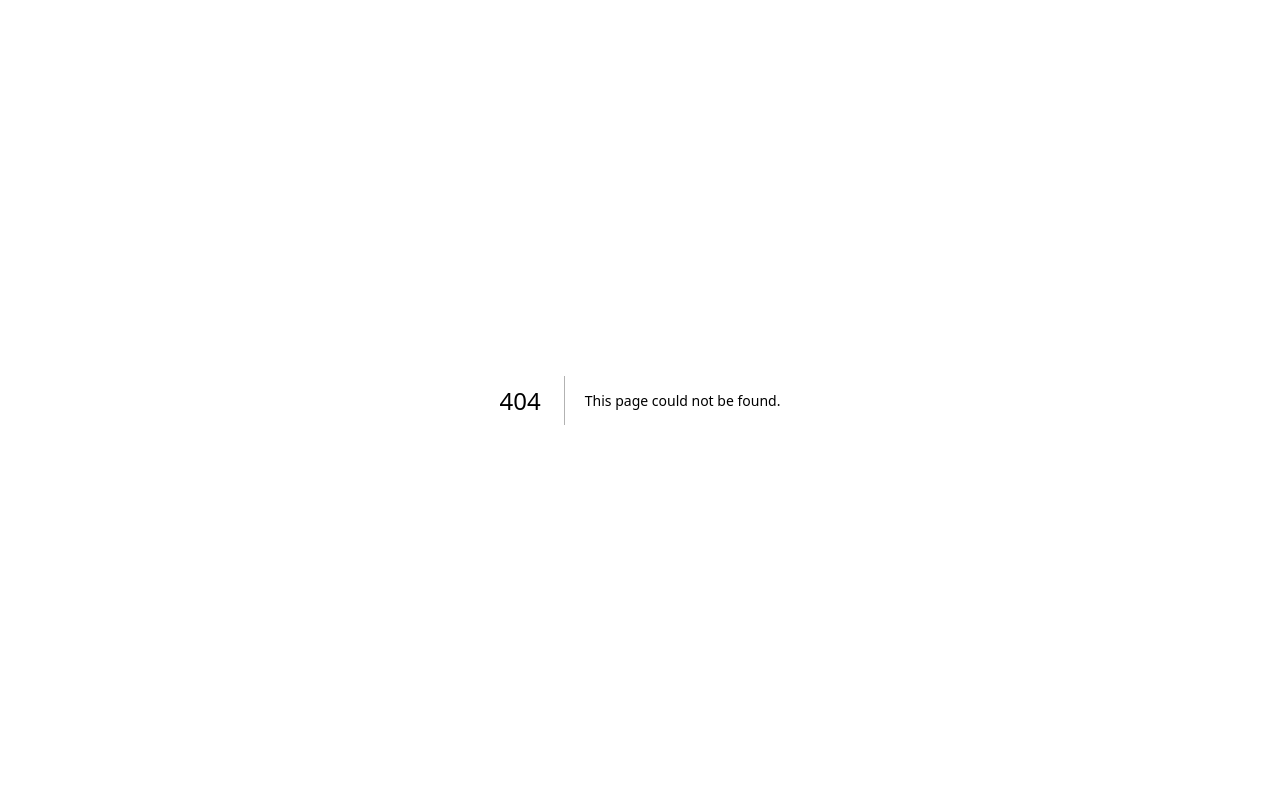
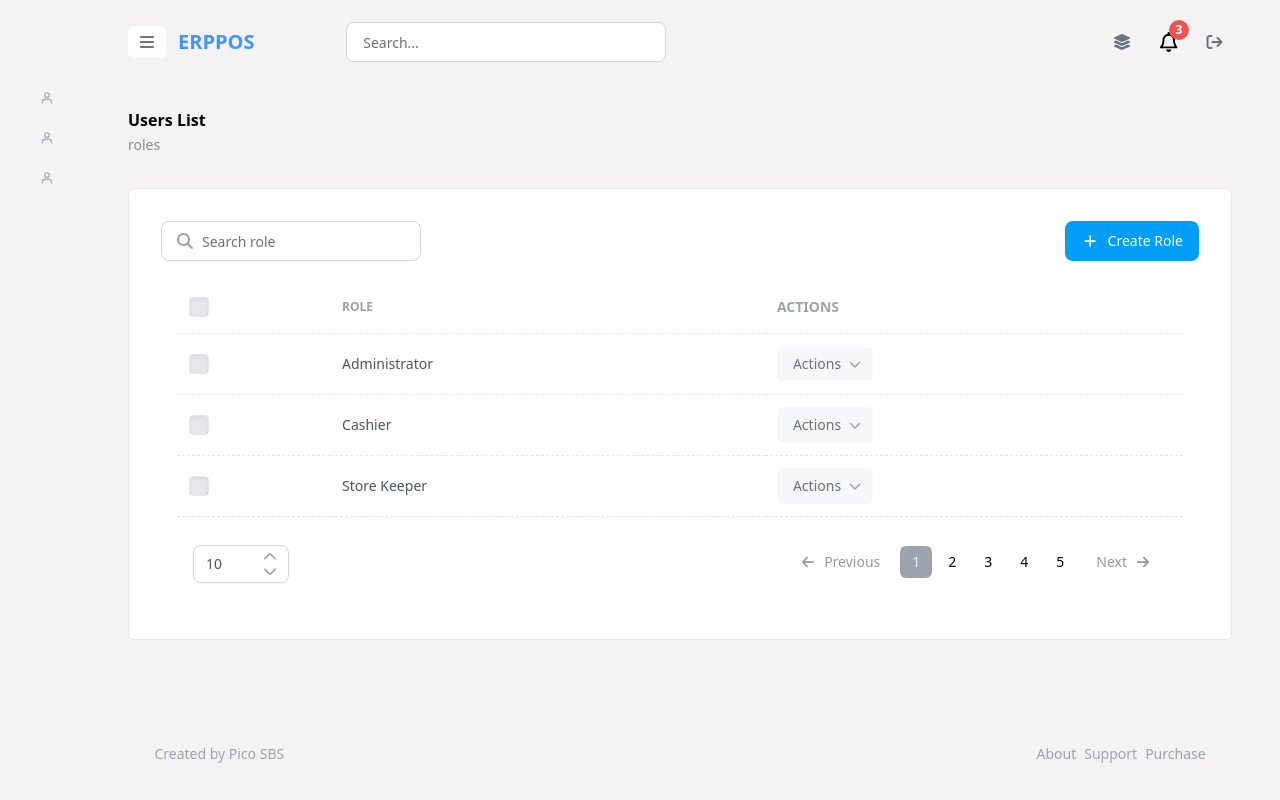
Before and after one commit to picoinno/erppos_react, a Next.js app: page /roles in a window 1280 px wide. Before the commit this address had no page. Built offline with nearby package versions, Linux system fonts and the light colour scheme.

Commit message:
fix: roles list page

```diff
--- a/constants/data.js
+++ b/constants/data.js
@@ -388,6 +388,17 @@ export const UsersListInfos = [
 		joined_date: "21 Feb 2023, 11:05",
 	},
 ];
+export const RolesListInfos = [
+	{
+		name: "Administrator",
+	},
+	{
+		name: "Cashier",
+	},
+	{
+		name: "Store Keeper",
+	},
+];
 export const ProductsList = [
 	{
 		product: {
--- a/src/components/Layout.js
+++ b/src/components/Layout.js
@@ -20,7 +20,7 @@ const Layout = ({ title, children }) => {
 				<Sidebar open={open} />
 				<div className="flex-1 w-full pb-5 overflow-auto relative">
 					<Header open={open} setOpen={setOpen} />
-					<div className="flex flex-col justify-between">
+					<div className="flex flex-col justify-between h-[90%]">
 						<div>{children}</div>
 						<Footer />
 					</div>
--- /dev/null
+++ b/src/pages/roles/index.js
@@ -0,0 +1,45 @@
+import Breadcrumbs from "@/components/Breadcrumbs";
+import Layout from "@/components/Layout";
+import Button from "@/components/form/button/Button";
+import Input from "@/components/form/input/Input";
+import CustomTable from "@/components/table/CustomTable";
+import TablePagination from "@/components/table/TablePagination";
+import { faPlus, faSearch } from "@fortawesome/free-solid-svg-icons";
+import { RolesListInfos } from "constants/data";
+import React from "react";
+
+const tableHeader = ["Role"];
+const rolesList = () => {
+	return (
+		<Layout>
+			<>
+				<div className="px-8 pt-6">
+					<h1 className="font-semibold">Users List</h1>
+					<div>
+						<Breadcrumbs />
+					</div>
+				</div>
+				<div className="bg-white m-8 p-8 border rounded-md">
+					<div className="flex items-center justify-between">
+						<div>
+							<Input placeholder="Search role" leftIcon={faSearch} />
+						</div>
+						<div>
+							<Button leftIcon={faPlus} className="text-white">
+								Create Role
+							</Button>
+						</div>
+					</div>
+					<div className="mt-5">
+						<CustomTable tableHeader={tableHeader} rowData={RolesListInfos} />
+						<div className="my-6">
+							<TablePagination />
+						</div>
+					</div>
+				</div>
+			</>
+		</Layout>
+	);
+};
+
+export default rolesList;
--- a/src/pages/users/index.js
+++ b/src/pages/users/index.js
@@ -10,7 +10,7 @@ const tableHeader = ["User", "Role", "Last Login", "Two-Step", "Joined Date"];
 const UsersList = () => {
 	return (
 		<Layout>
-			<>
+			<div className="bg-white rounded-lg pb-5">
 				<div className="px-8 pt-6">
 					<h1 className="font-semibold">Users List</h1>
 					<div>
@@ -26,7 +26,7 @@ const UsersList = () => {
 						<TablePagination />
 					</div>
 				</div>
-			</>
+			</div>
 		</Layout>
 	);
 };
```
